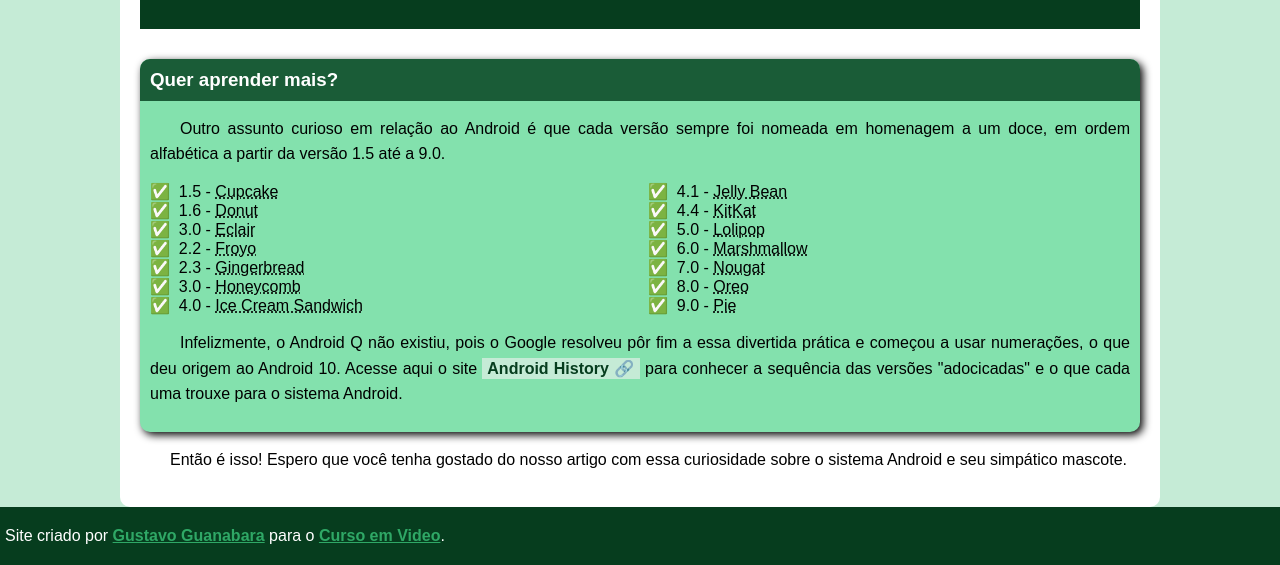
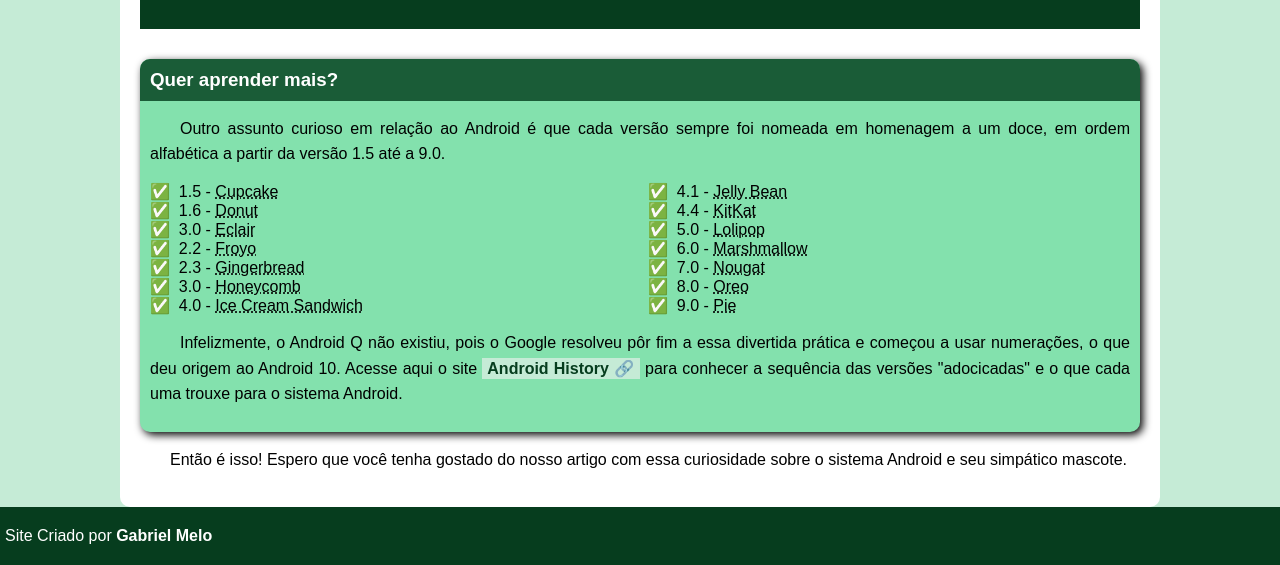
Before and after one commit to GabriielMelo/projeto-android, a plain HTML site: page index.html in a window 1280 px wide. Shown: the part 2190-2755 px from the top of the page. Drawn offline with Linux system fonts and the light colour scheme.

Commit message:
Alterado footer

```diff
--- a/index.html
+++ b/index.html
@@ -139,8 +139,8 @@
     </main>
     <footer>
         <p>
-            Site criado por <a href="https://gustavoguanabara.github.io/" target="_blank">Gustavo Guanabara</a> para o
-            <a href="https://www.youtube.com/channel/UCrWvhVmt0Qac3HgsjQK62FQ" target="_blank">Curso em Video</a>.</p>
+            Site Criado por <strong>Gabriel Melo</strong>
+        </p>
     </footer>
 </body>
 
```
